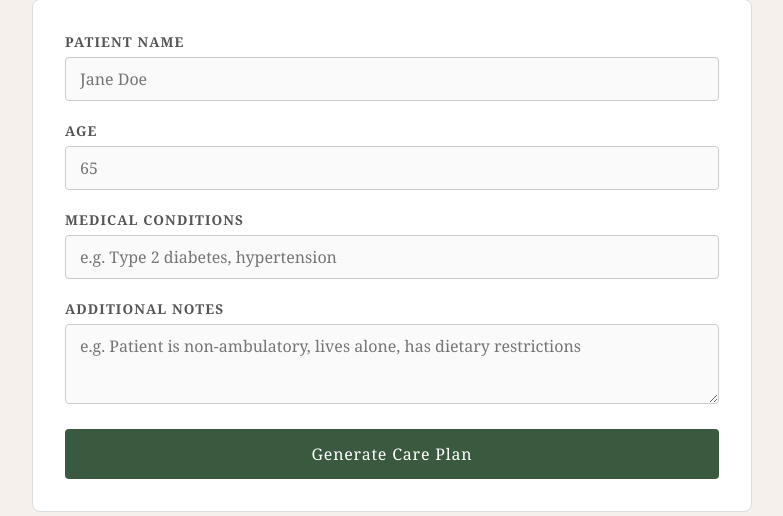
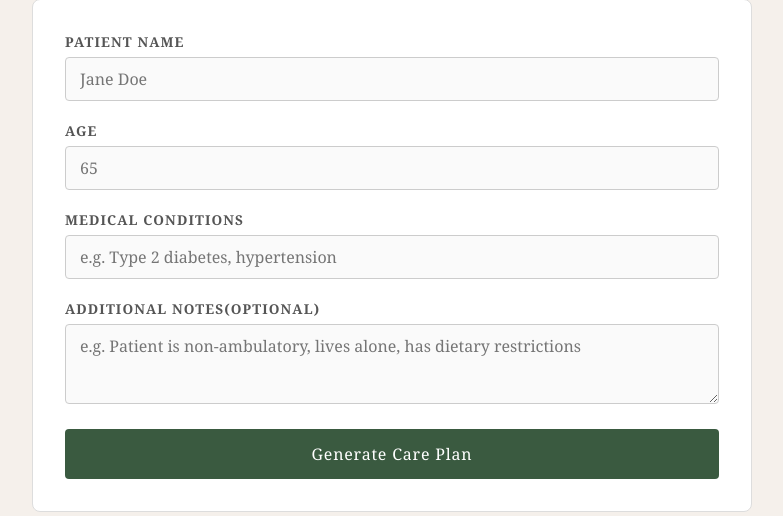
Before and after one commit to Lucia9838/careplan-mvp, a Python web app: template app/core/templates/index.html in a window 1280 px wide. Shown: the part 143-659 px from the top of the page, without its empty margins (248-1031 px from the left). Run offline with Jinja, Linux system fonts and the light colour scheme; the template is opened without the code that fills it, so the values that code supplies are empty.

Commit message:
added optional label to additional notes field

```diff
--- a/app/core/templates/index.html
+++ b/app/core/templates/index.html
@@ -159,7 +159,7 @@
       </div>
 
       <div class="field">
-        <label>Additional Notes</label>
+        <label>Additional Notes(Optional)</label>
         <textarea id="notes" placeholder="e.g. Patient is non-ambulatory, lives alone, has dietary restrictions"></textarea>
       </div>
 
```
